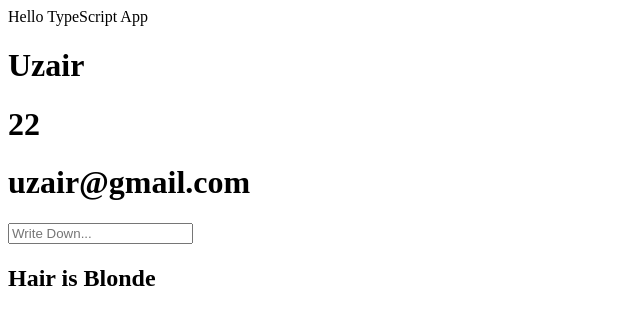
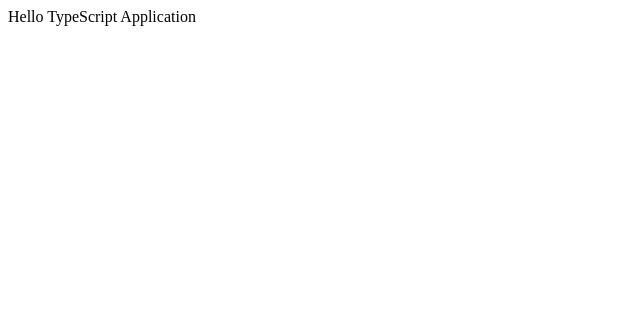
Before and after one commit to uzairafridi00/react-learning, a React (Create React App) app in the folder TYPE-SCRIPT/ts-course/: page / in a window 1280 px wide. Shown: the top 324 px of the page, without its empty margins (0-640 px from the left). Built offline with nearby package versions, Linux system fonts and the light colour scheme.

Commit message:
some small changes

```diff
--- a/TYPE-SCRIPT/ts-course/src/App.tsx
+++ b/TYPE-SCRIPT/ts-course/src/App.tsx
@@ -9,10 +9,10 @@ import { HairColor } from "./enums/Enums";
 const App: FC = () => {
   return (
     <>
-      <div>Hello TypeScript App</div>
+      <div>Hello TypeScript Application</div>
       {/* <Person name="Uzair" age={22} email="uzair@gmail.com"/> */}
       {/* <PersonA name="Uzair" age={22} email="uzair@gmail.com"/> */}
-      <EnumAndType  name="Uzair" age={22} email="uzair@gmail.com" hairColor={HairColor.Blonde}/>
+      {/* <EnumAndType  name="Uzair" age={22} email="uzair@gmail.com" hairColor={HairColor.Blonde}/> */}
     </>
   );
 };
```
